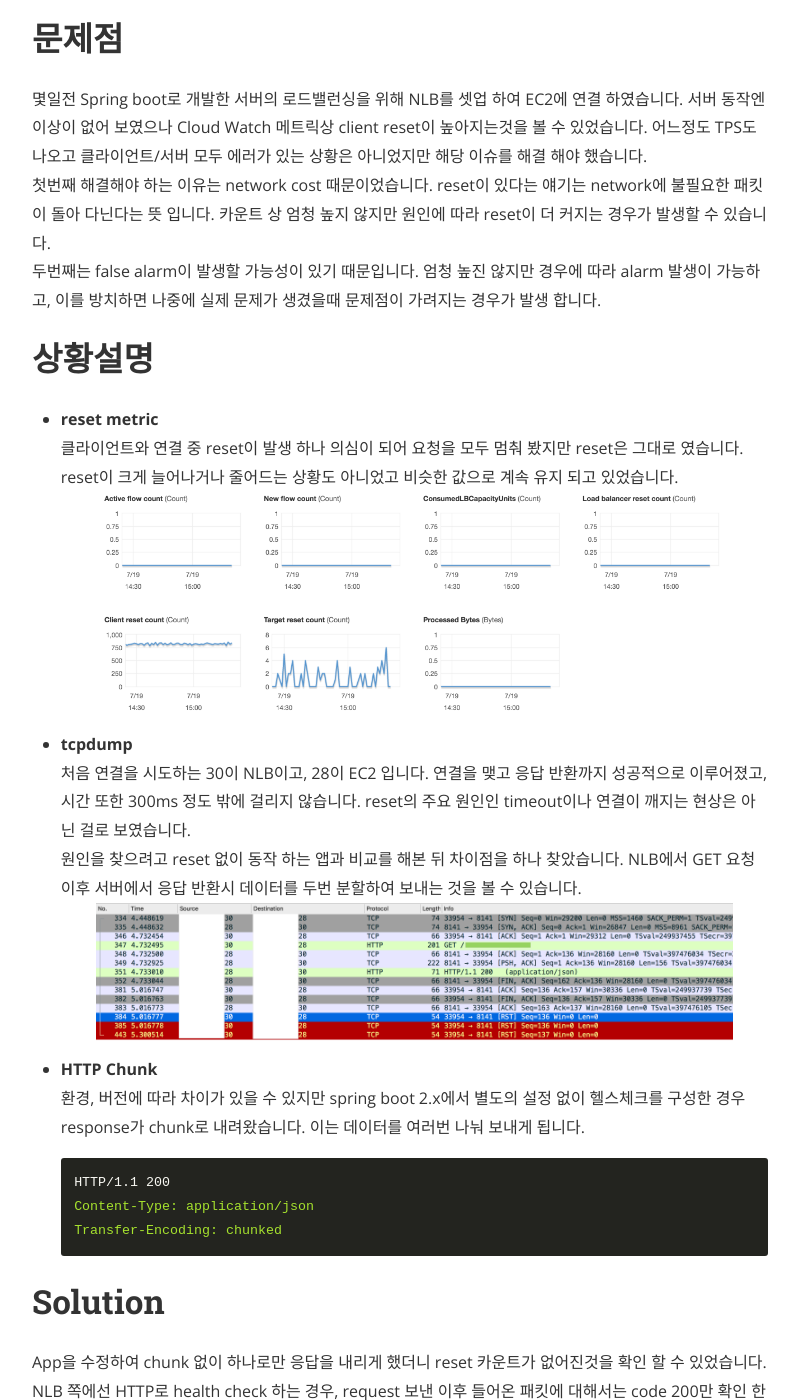
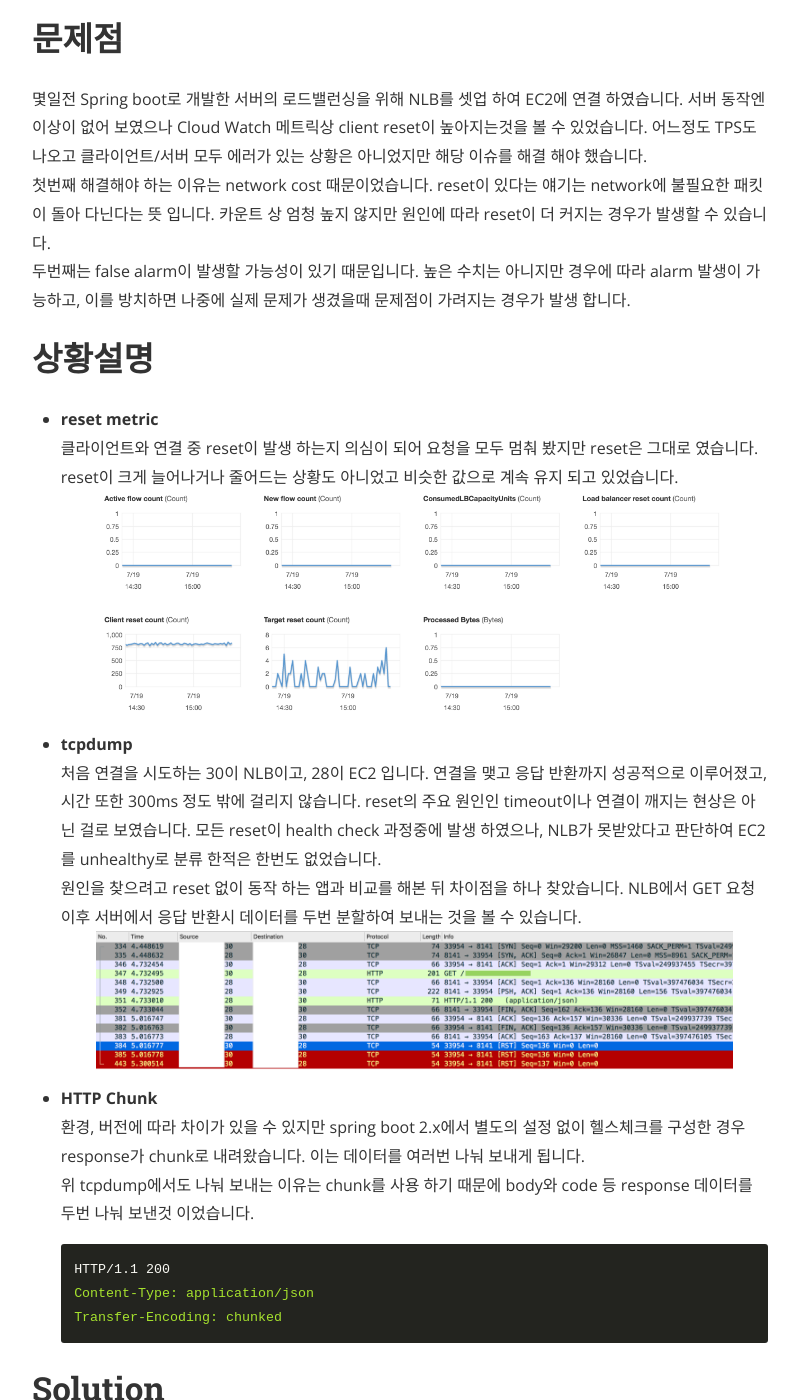
Before and after one commit to jukops/jukops.github.io, a Jekyll site: the page built from _posts/2020-07-20-aws-nlb_hcissue.md, in a window 1280 px wide and 1400 px high, scrolled down 331 px. Shown: the whole window, without its empty margins (240-1039 px from the left). Built offline with Jekyll 4.4.1, drawn with Linux system fonts in a browser that asks for light colours; nearby versions of some CDN libraries.

Commit message:
Add nlb hc issue

````diff
--- a/_posts/2020-07-20-aws-nlb_hcissue.md
+++ b/_posts/2020-07-20-aws-nlb_hcissue.md
@@ -8,20 +8,21 @@ categories: AWS
 # 문제점
 몇일전 Spring boot로 개발한 서버의 로드밸런싱을 위해 NLB를 셋업 하여 EC2에 연결 하였습니다. 서버 동작엔 이상이 없어 보였으나 Cloud Watch 메트릭상 client reset이 높아지는것을 볼 수 있었습니다. 어느정도 TPS도 나오고 클라이언트/서버 모두 에러가 있는 상황은 아니었지만 해당 이슈를 해결 해야 했습니다.
 첫번째 해결해야 하는 이유는 network cost 때문이었습니다. reset이 있다는 얘기는 network에 불필요한 패킷이 돌아 다닌다는 뜻 입니다. 카운트 상 엄청 높지 않지만 원인에 따라 reset이 더 커지는 경우가 발생할 수 있습니다.
-두번째는 false alarm이 발생할 가능성이 있기 때문입니다. 엄청 높진 않지만 경우에 따라 alarm 발생이 가능하고, 이를 방치하면 나중에 실제 문제가 생겼을때 문제점이 가려지는 경우가 발생 합니다.
+두번째는 false alarm이 발생할 가능성이 있기 때문입니다. 높은 수치는 아니지만 경우에 따라 alarm 발생이 가능하고, 이를 방치하면 나중에 실제 문제가 생겼을때 문제점이 가려지는 경우가 발생 합니다.
 
 # 상황설명
 - **reset metric**
-  클라이언트와 연결 중 reset이 발생 하나 의심이 되어 요청을 모두 멈춰 봤지만 reset은 그대로 였습니다. reset이 크게 늘어나거나 줄어드는 상황도 아니었고 비슷한 값으로 계속 유지 되고 있었습니다.
+  클라이언트와 연결 중 reset이 발생 하는지 의심이 되어 요청을 모두 멈춰 봤지만 reset은 그대로 였습니다. reset이 크게 늘어나거나 줄어드는 상황도 아니었고 비슷한 값으로 계속 유지 되고 있었습니다.
   ![nlb_hcissue](/assets/img/nlb_hcissue-reset.png)
 
 - **tcpdump**
-  처음 연결을 시도하는 30이 NLB이고, 28이 EC2 입니다. 연결을 맺고 응답 반환까지 성공적으로 이루어졌고, 시간 또한 300ms 정도 밖에 걸리지 않습니다. reset의 주요 원인인 timeout이나 연결이 깨지는 현상은 아닌 걸로 보였습니다.
+  처음 연결을 시도하는 30이 NLB이고, 28이 EC2 입니다. 연결을 맺고 응답 반환까지 성공적으로 이루어졌고, 시간 또한 300ms 정도 밖에 걸리지 않습니다. reset의 주요 원인인 timeout이나 연결이 깨지는 현상은 아닌 걸로 보였습니다. 모든 reset이 health check 과정중에 발생 하였으나, NLB가 못받았다고 판단하여 EC2를 unhealthy로 분류 한적은 한번도 없었습니다.
   원인을 찾으려고 reset 없이 동작 하는 앱과 비교를 해본 뒤 차이점을 하나 찾았습니다. NLB에서 GET 요청 이후 서버에서 응답 반환시 데이터를 두번 분할하여 보내는 것을 볼 수 있습니다.
   ![tcp](/assets/img/nlb_hcissue-a.png)
 
 - **HTTP Chunk**
   환경, 버전에 따라 차이가 있을 수 있지만 spring boot 2.x에서 별도의 설정 없이 헬스체크를 구성한 경우 response가 chunk로 내려왔습니다. 이는 데이터를 여러번 나눠 보내게 됩니다.
+  위 tcpdump에서도 나눠 보내는 이유는 chunk를 사용 하기 때문에 body와 code 등 response 데이터를 두번 나눠 보낸것 이었습니다.
   ```
   HTTP/1.1 200
   Content-Type: application/json
````
